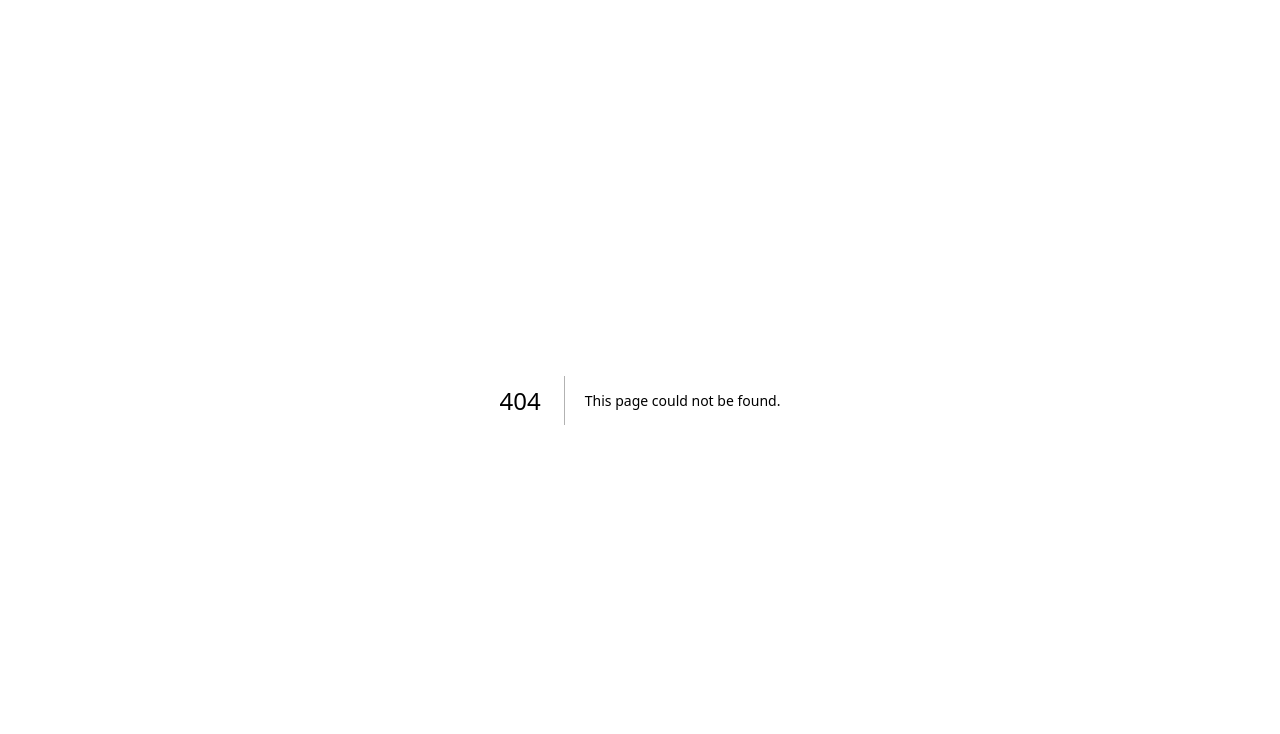
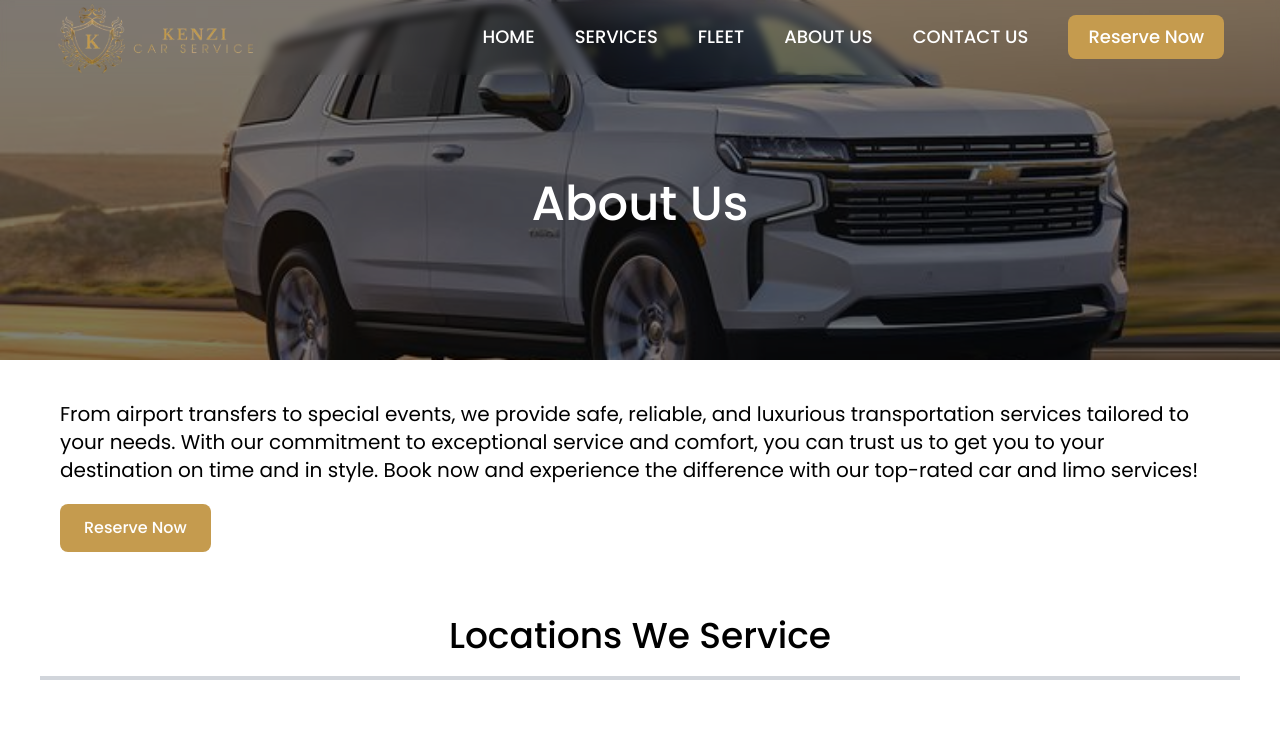
Before and after one commit to Lilicod/kenzi-car-service, a Next.js app: page /about-us in a window 1280 px wide. Before the commit this address had no page. Shown: the top 734 px of the page. Built offline with nearby package versions, Linux system fonts and the light colour scheme.

Commit message:
added about page

```diff
--- /dev/null
+++ b/src/pages/about-us/index.jsx
@@ -0,0 +1,29 @@
+import Banner from "@/components/Banner";
+import LocationsSection from "@/components/home-page/LocationsSection";
+import Layout from "@/layout/Layout";
+import Link from "next/link";
+import React from "react";
+
+export default function AboutUs() {
+  return (
+    <Layout>
+      <Banner header={"About Us"} image={"fleet5.jpeg"} />
+      <div className="flex flex-col gap-5 max-w-[75rem] mx-auto pt-10 px-5">
+        <p className="text-xl font-poppins font medium ">
+          From airport transfers to special events, we provide safe, reliable,
+          and luxurious transportation services tailored to your needs. With our
+          commitment to exceptional service and comfort, you can trust us to get
+          you to your destination on time and in style. Book now and experience
+          the difference with our top-rated car and limo services!
+        </p>
+        <Link
+          href={"/get-a-quote"}
+          className="rounded-lg bg-primary font-poppins text-white font-medium py-3 px-6 flex justify-center w-fit mx-auto lg:mx-0 mt-0"
+        >
+          Reserve Now
+        </Link>
+      </div>
+      <LocationsSection />
+    </Layout>
+  );
+}
--- a/src/pages/contact-us/index.jsx
+++ b/src/pages/contact-us/index.jsx
@@ -152,7 +152,7 @@ export default function ContactUs() {
           </div>
         </div>
       </div>
-      <LocationsSection />
+      {/* <LocationsSection /> */}
     </Layout>
   );
 }
```
